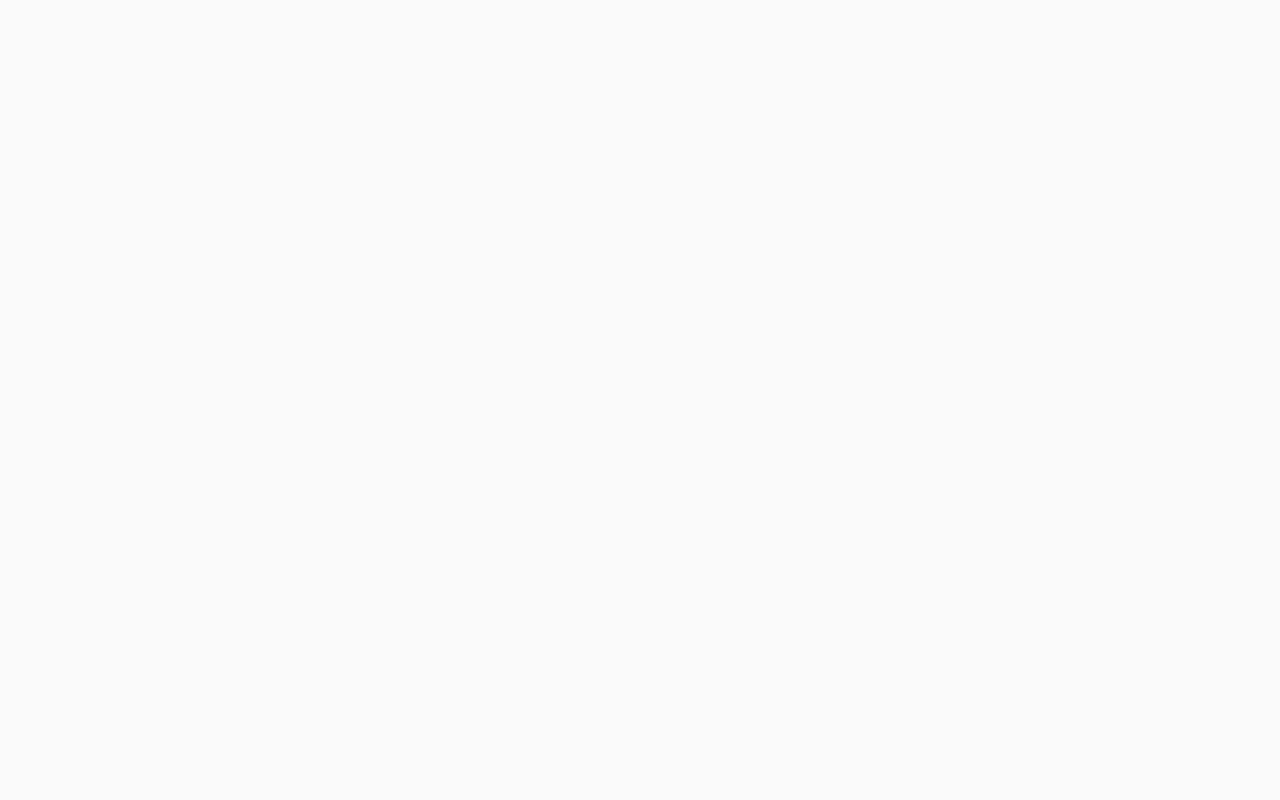
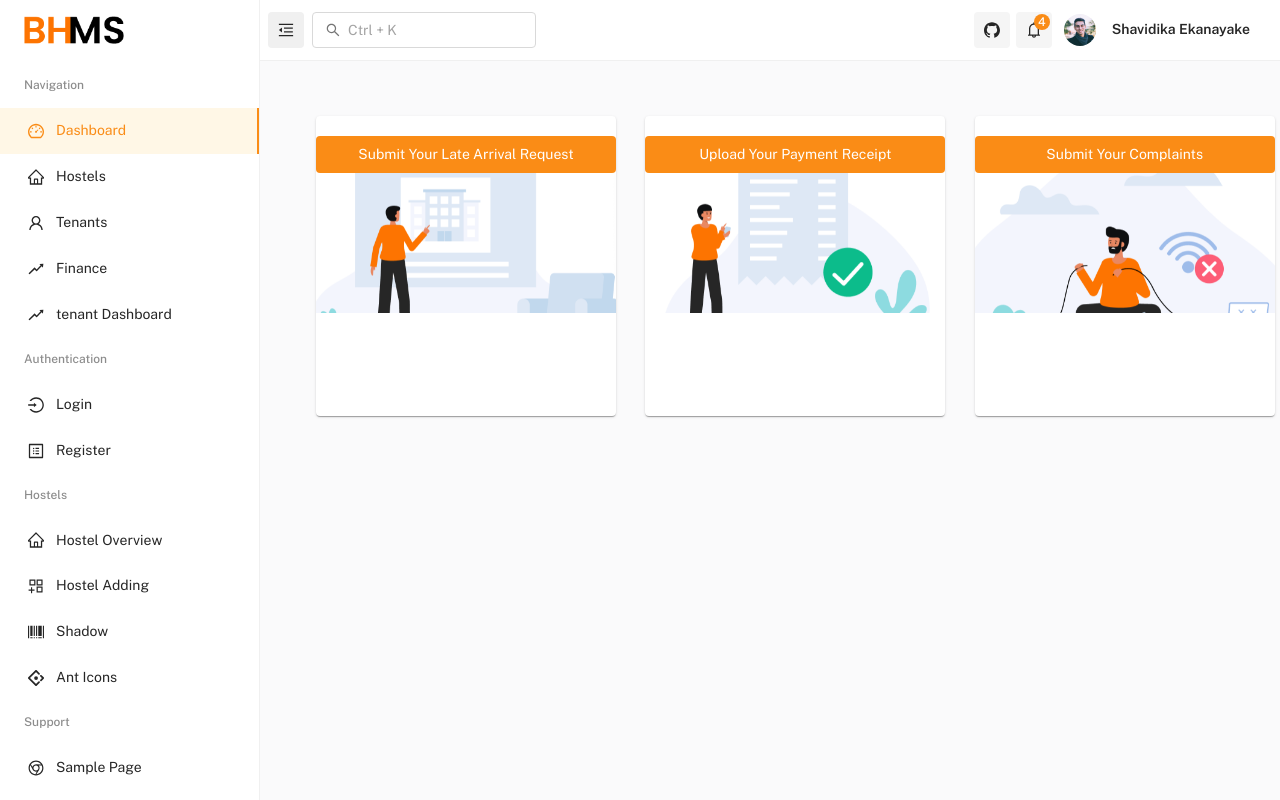
Before and after one commit to Boarding-House-Management-System/Boarding-House-Management-System-Project, a React (Create React App) app in the folder frontend/: page /dashboardTenant in a window 1280 px wide. Before the commit this address had no page. Built offline with nearby package versions, Linux system fonts and the light colour scheme.

Commit message:
Created tenant Dashboard

```diff
--- a/frontend/src/menu-items/navigation.js
+++ b/frontend/src/menu-items/navigation.js
@@ -47,6 +47,13 @@ const dashboard = {
       url: '/finance',
       icon: icons.RiseOutlined,
       breadcrumbs: false
+    },{
+      id: 'dashboardTenant',
+      title: 'tenant Dashboard',
+      type: 'item',
+      url: '/DashboardTenant',
+      icon: icons.RiseOutlined,
+      breadcrumbs: false
     }
   ]
 };
--- a/frontend/src/pages/components-overview/TenentRequests.js
+++ b/frontend/src/pages/components-overview/TenentRequests.js
@@ -9,105 +9,110 @@ const TenantRequests = () => {
   const [anchorElPaymentRecipt, setAnchorElPaymentRecipt] = useState(null);
   const [anchorElTenantComplains, setAnchorElTenantComplains] = useState(null);
 
-  const handleClickLateRequest = (event) => {
-    setAnchorElLateRequest(event.currentTarget);
+  const togglePopover = (setAnchorFunction, currentAnchor) => (event) => {
+    // Close if already open, otherwise open
+    if (currentAnchor === event.currentTarget) {
+      setAnchorFunction(null);
+    } else {
+      setAnchorFunction(event.currentTarget);
+    }
   };
 
-  const handleCloseLateRequest = () => {
-    setAnchorElLateRequest(null);
-  };
+  // Handlers for each popover
+  const handleClickLateRequest = togglePopover(setAnchorElLateRequest, anchorElLateRequest);
+  const handleClickPaymentRecipt = togglePopover(setAnchorElPaymentRecipt, anchorElPaymentRecipt);
+  const handleClickTenantComplains = togglePopover(setAnchorElTenantComplains, anchorElTenantComplains);
 
-  const handleClickPaymentRecipt = (event) => {
-    setAnchorElPaymentRecipt(event.currentTarget);
-  };
-
-  const handleClosePaymentRecipt = () => {
-    setAnchorElPaymentRecipt(null);
-  };
-
-  const handleClickTenantComplains = (event) => {
-    setAnchorElTenantComplains(event.currentTarget);
-  };
-
-  const handleCloseTenantComplains = () => {
-    setAnchorElTenantComplains(null);
-  };
-
+  // States to control the visibility of each popover
   const openLateRequest = Boolean(anchorElLateRequest);
   const openPaymentRecipt = Boolean(anchorElPaymentRecipt);
   const openTenantComplains = Boolean(anchorElTenantComplains);
 
   return (
-    <Grid container spacing={2} sx={{ mt: 2, ml: 2 }}>
+    <Grid container spacing={2} sx={{ mt: 2, ml: 2, justifyContent: 'space-evenly' }}>
+      {/* Card for Late Request */}
       <Grid item xs={12} lg={4} sm={6} md={4}>
-        <Card sx={{ display: 'flex', flexDirection: 'column', alignItems: 'center' }}>
-          <Button onClick={handleClickLateRequest} variant="contained" sx={{ width: '100%' }}>
+        <Card
+          sx={{ display: 'flex', flexDirection: 'column', alignItems: 'center', height: '300px', width: '300px'}}
+          onClick={handleClickLateRequest}
+        >
+          <Button variant="contained" sx={{ width: '100%', marginTop: '20px' }}>
             Submit Your Late Arrival Request
           </Button>
           <Popover
             open={openLateRequest}
             anchorEl={anchorElLateRequest}
-            onClose={handleCloseLateRequest}
+            onClose={() => setAnchorElLateRequest(null)}
             anchorOrigin={{
-              vertical: 'middle',
-              horizontal: 'center'
+              vertical: 'bottom',
+              horizontal: 'center',
             }}
           >
             <LateRequest />
           </Popover>
           <CardMedia
             component="img"
-            height="400"
+            height="140"
             image="/Late.png"
-            alt="Image 1"
+            alt="Late Arrival Request"
           />
         </Card>
       </Grid>
+
+      {/* Card for Payment Receipt */}
       <Grid item xs={12} lg={4} sm={6} md={4}>
-        <Card sx={{ display: 'flex', flexDirection: 'column', alignItems: 'center' }}>
-          <Button onClick={handleClickPaymentRecipt} variant="contained" sx={{ width: '100%' }}>
+        <Card
+          sx={{ display: 'flex', flexDirection: 'column', alignItems: 'center', height: '300px', width: '300px'}}
+          onClick={handleClickPaymentRecipt}
+        >
+          <Button variant="contained" sx={{ width: '100%', marginTop: '20px' }}>
             Upload Your Payment Receipt
           </Button>
           <Popover
             open={openPaymentRecipt}
             anchorEl={anchorElPaymentRecipt}
-            onClose={handleClosePaymentRecipt}
+            onClose={() => setAnchorElPaymentRecipt(null)}
             anchorOrigin={{
-              vertical: 'middle',
-              horizontal: 'center'
+              vertical: 'bottom',
+              horizontal: 'center',
             }}
           >
             <PaymentRecipt />
           </Popover>
           <CardMedia
             component="img"
-            height="400"
+            height="140"
             image="/Payment.png"
-            alt="Image 2"
+            alt="Payment Receipt"
           />
         </Card>
       </Grid>
+
+      {/* Card for Tenant Complaints */}
       <Grid item xs={12} lg={4} sm={6} md={4}>
-        <Card sx={{ display: 'flex', flexDirection: 'column', alignItems: 'center' }}>
-          <Button onClick={handleClickTenantComplains} variant="contained" sx={{ width: '100%' }}>
+        <Card
+          sx={{ display: 'flex', flexDirection: 'column', alignItems: 'center', height: '300px', width: '300px'}}
+          onClick={handleClickTenantComplains}
+        >
+          <Button variant="contained" sx={{ width: '100%', marginTop: '20px' }}>
             Submit Your Complaints
           </Button>
           <Popover
             open={openTenantComplains}
             anchorEl={anchorElTenantComplains}
-            onClose={handleCloseTenantComplains}
+            onClose={() => setAnchorElTenantComplains(null)}
             anchorOrigin={{
-              vertical: 'middle',
-              horizontal: 'left'
+              vertical: 'bottom',
+              horizontal: 'center',
             }}
           >
             <TenantComplains />
           </Popover>
           <CardMedia
             component="img"
-            height="400"
+            height="140"
             image="/complain.png"
-            alt="Image 3"
+            alt="Tenant Complaints"
           />
         </Card>
       </Grid>
--- a/frontend/src/pages/dashboard/TenentDashBoardComp1.js
+++ b/frontend/src/pages/dashboard/TenentDashBoardComp1.js
@@ -3,17 +3,13 @@ import TenantRequests from 'pages/components-overview/TenentRequests';
 import React from 'react';
 
 const TenantDashBoardComp1 =()=>{
-
-
-
-
-
     return(
         <>
 
 
         <TenantRequests/>
 
+
         </>
     )
 }
--- a/frontend/src/routes/MainRoutes.js
+++ b/frontend/src/routes/MainRoutes.js
@@ -4,6 +4,7 @@ import { lazy } from 'react';
 import Loadable from 'components/Loadable';
 import MainLayout from 'layout/MainLayout';
 import HostelDashboard from 'pages/hostels/index';
+import TenantDashBoardComp1 from 'pages/dashboard/TenentDashBoardComp1';
 
 // render - dashboard
 const DashboardDefault = Loadable(lazy(() => import('pages/dashboard')));
@@ -73,6 +74,9 @@ const MainRoutes = {
     {
       path: 'tenants',
       element: <Tenants />
+    },{
+      path :'dashboardTenant',
+      element:<TenantDashBoardComp1/>
     }
   ]
 };
```
Also changed, not shown: frontend/src/routes/FormRoutes.js (deleted, +0 -10 lines), 1 other file (tests, documents, lock files or other folders).
